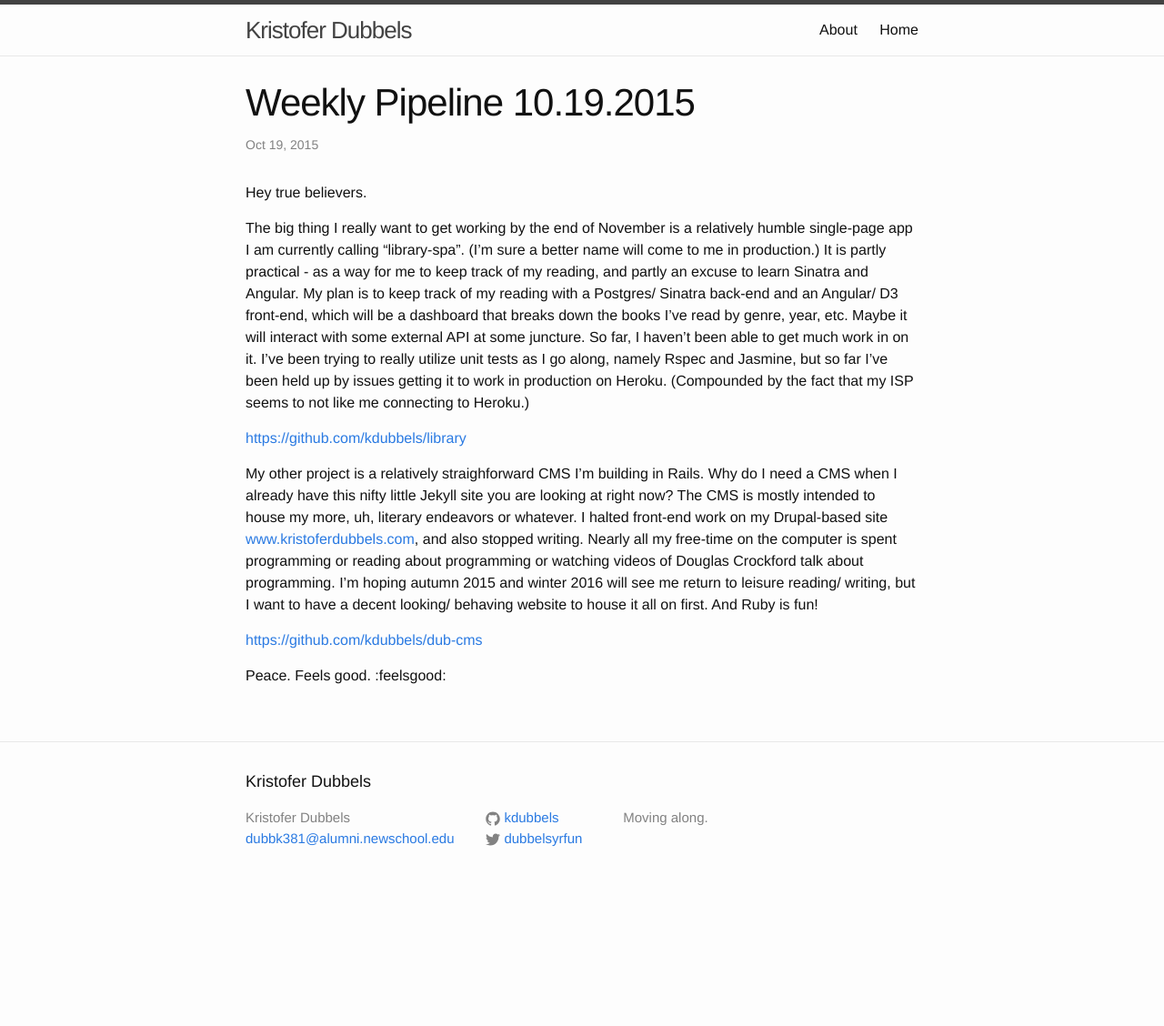
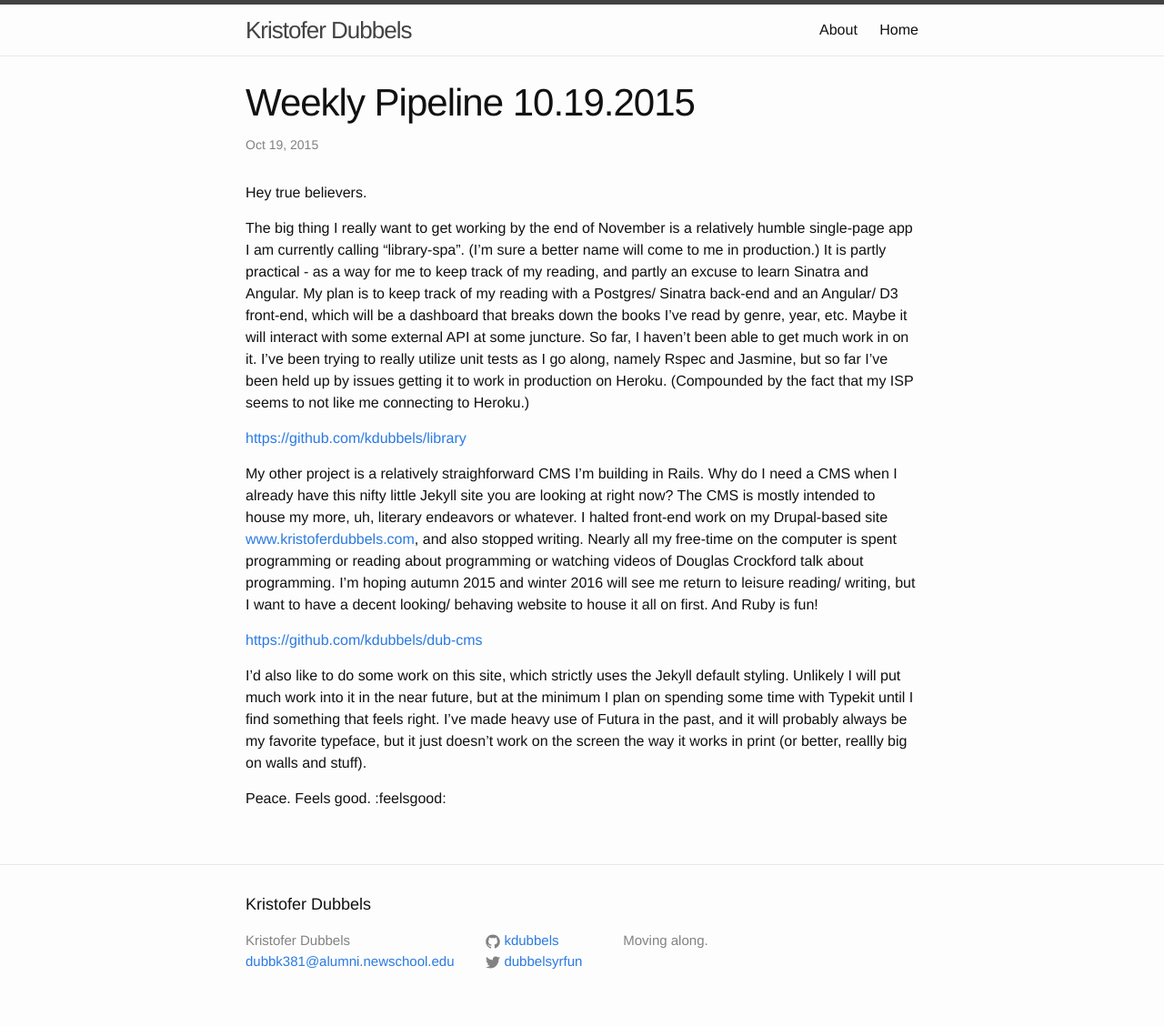
Before and after one commit to kdubbels/kdubbels.github.io, a Jekyll site: the page built from _posts/2015-10-19-weekly-pipeline.markdown, in a window 1280 px wide. Shown: the whole page at 91% size. Built offline with Jekyll 4.4.1, drawn with Linux system fonts in a browser that asks for light colours; before the commit the page ends 993 px from its top, so only the background shows below that.

Commit message:
progress

```diff
--- a/_posts/2015-10-19-weekly-pipeline.markdown
+++ b/_posts/2015-10-19-weekly-pipeline.markdown
@@ -15,4 +15,6 @@ My other project is a relatively straighforward CMS I'm building in Rails. Why d
 
 [https://github.com/kdubbels/dub-cms](https://github.com/kdubbels/dub-cms)
 
+I'd also like to do some work on this site, which strictly uses the Jekyll default styling. Unlikely I will put much work into it in the near future, but at the minimum I plan on spending some time with Typekit until I find something that feels right. I've made heavy use of Futura in the past, and it will probably always be my favorite typeface, but it just doesn't work on the screen the way it works in print (or better, reallly big on walls and stuff).
+
 Peace. Feels good. :feelsgood:
```
